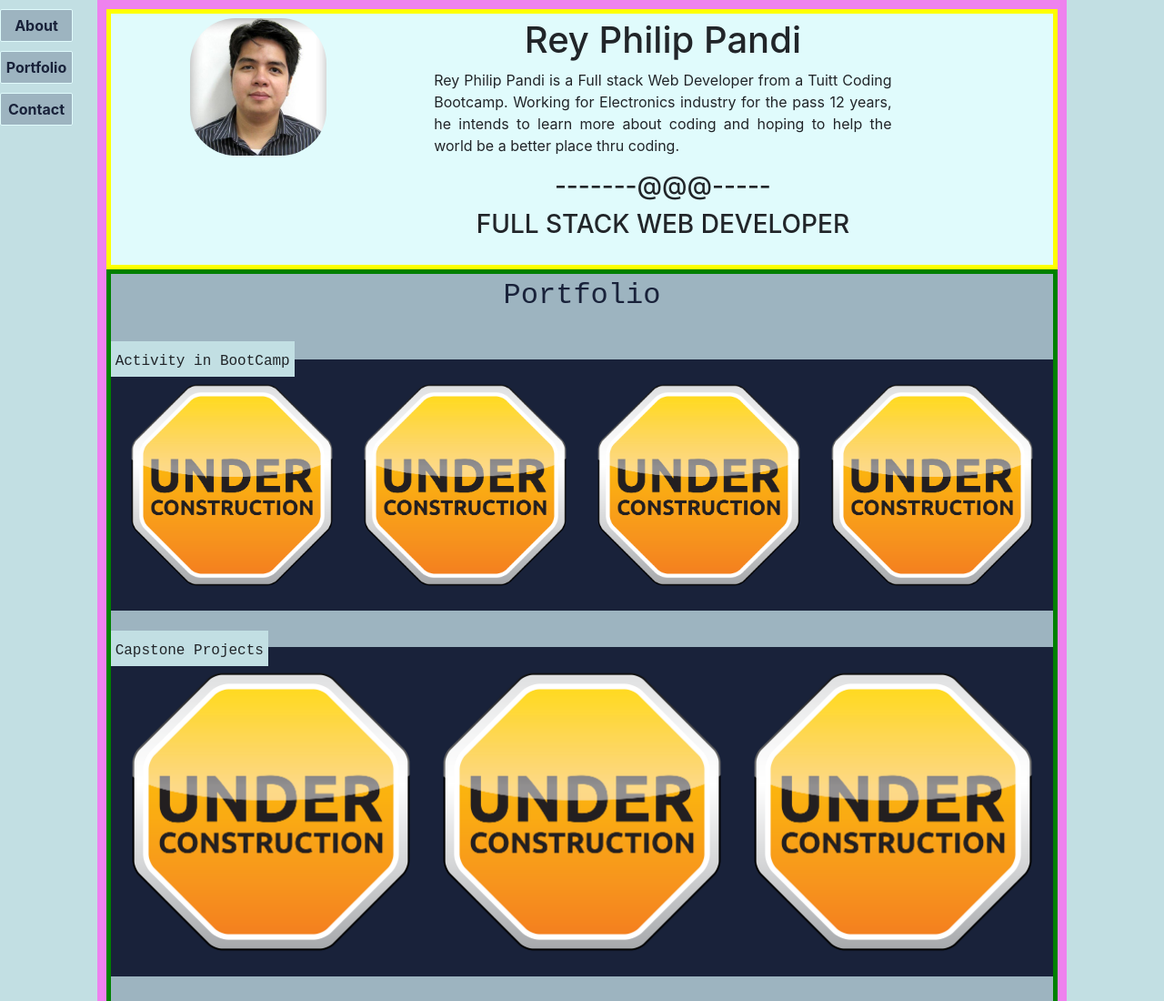
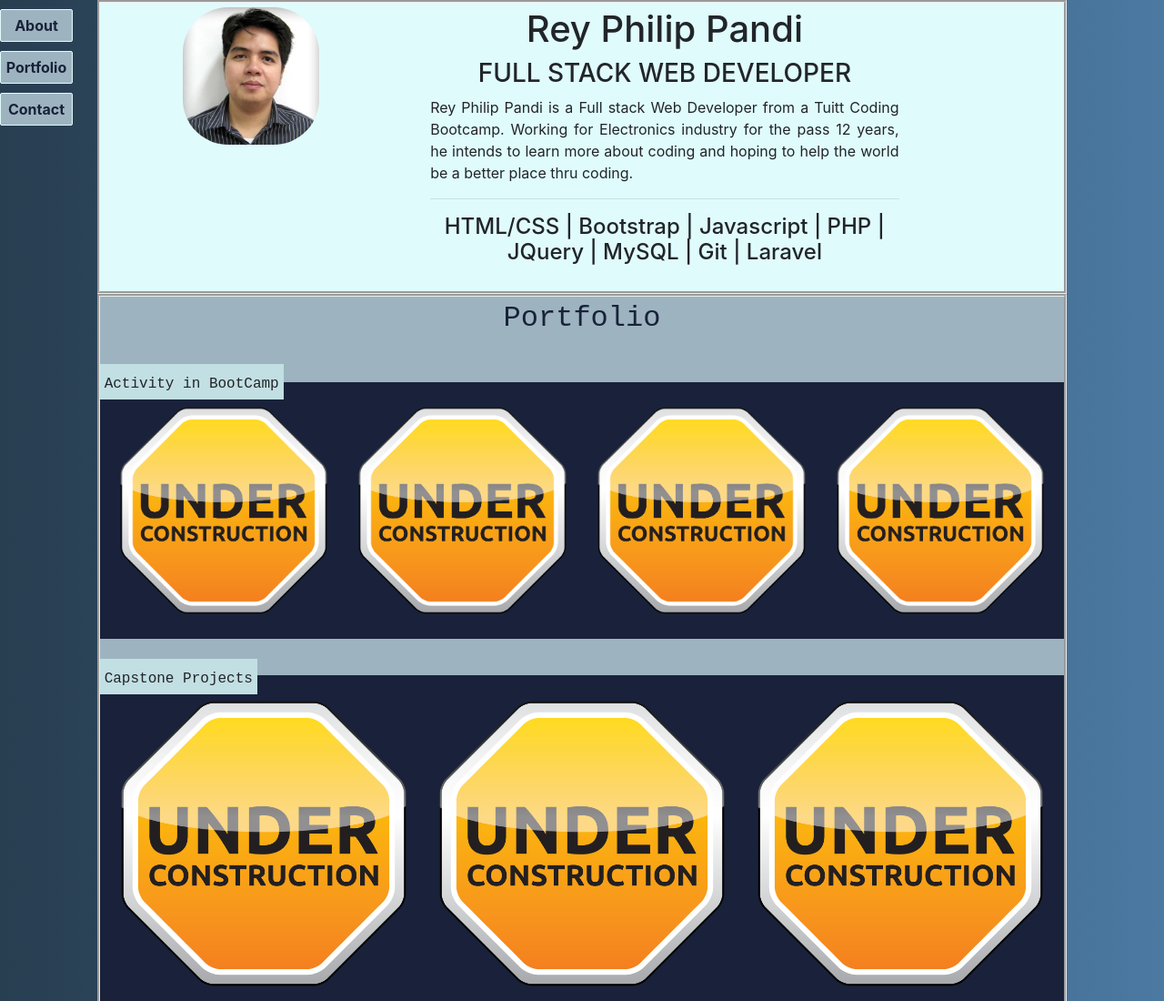
Before and after one commit to pandirey/web-portfolio2, a plain HTML site: page index3.html in a window 1280 px wide. Shown: the top 1100 px of the page at 91% size. Drawn offline with nearby package versions, Linux system fonts and the light colour scheme.

Commit message:
update portfolio

```diff
--- a/assets/css/style3.css
+++ b/assets/css/style3.css
@@ -9,7 +9,10 @@
 /*Start of CSS*/
 
 body {
-  background-color: #C2DFE3;
+  background: #4B79A1;  /* fallback for old browsers */
+  background: -webkit-linear-gradient(to right, #283E51, #4B79A1);  /* Chrome 10-25, Safari 5.1-6 */
+  background: linear-gradient(to right, #283E51, #4B79A1); /* W3C, IE 10+/ Edge, Firefox 16+, Chrome 26+, Opera 12+, Safari 7+ */
+
 }
 
 a:link {
@@ -73,7 +76,7 @@ li a:hover{
 
 #mainpage{
   text-align: center;
-  border: 10px solid violet;
+  /*border: 10px solid violet;*/
 }
 
 p {
@@ -84,7 +87,7 @@ p {
   background-color: #E0FBFC;
   padding: 5px 0 20px 0;
   border-style:groove;
-  border: 5px solid yellow;
+  /*border: 5px solid yellow;*/
   /*border-width: 1px;*/
 }
 
@@ -92,7 +95,7 @@ p {
   background-color: #9DB4C0;
   padding: 5px 0 40px 0;
   border-style:groove;
-  border: 5px solid green;
+  /*border: 5px solid green;*/
   /*border-width: 1px;*/
   font-family: monospace;
 }
@@ -101,7 +104,7 @@ p {
   background-color:	#19223A;
   padding: 5px 0 50px 0;
   border-style:groove;
-  border: 5px solid red;
+  /*border: 5px solid red;*/
   /*border-width: 1px;*/
   font-family: monospace;
 }
@@ -122,7 +125,7 @@ p {
 }
 
 #capstoneportfolio{
-    background-color: #19223A;
+  background-color: #19223A;
   padding: 10px 0 10px 0;
   margin: 40px 0px 0 0px;
 }
@@ -135,7 +138,7 @@ p {
 }
 
 #contactscreen {
-    background-color:#9DB4C0;
+  background-color:#9DB4C0;
   padding: 20px;
   margin: 0;
   border-radius: 3px;
--- a/index3.html
+++ b/index3.html
@@ -53,9 +53,10 @@
 	    	</div>
 		    <div class="col-md-6 col-12">
 		    	<h1>Rey Philip Pandi</h1>
+		    	<h3>FULL STACK WEB DEVELOPER </h3>
 		    	<p>Rey Philip Pandi is a Full stack Web Developer from a Tuitt Coding Bootcamp. Working for Electronics industry for the pass 12 years, he intends to learn more about coding and hoping to help the world be a better place thru coding.</p>
-			    <h3> -------@@@----- </h3>
-			    <h3>FULL STACK WEB DEVELOPER </h3>
+			    <hr>
+			    <h4>HTML/CSS | Bootstrap | Javascript | PHP | JQuery | MySQL | Git | Laravel</h4>
 		    </div>
 		</div>
     </section>
@@ -92,7 +93,7 @@
         <div id="capstoneportfolio">
 	        <div class="row portfoliobox">
 		        <div class="col-md-4 col-4">
-		          	<a href="">
+		          	<a href="https://pandirey.github.io/capstone1/" target="_blank">
 		          	<img class="img-responsive img-fluid"  src="assets/images/Under_Construction_Sign.png"></a>
 		        </div>
 		        <div class="col-md-4 col-4">
```
